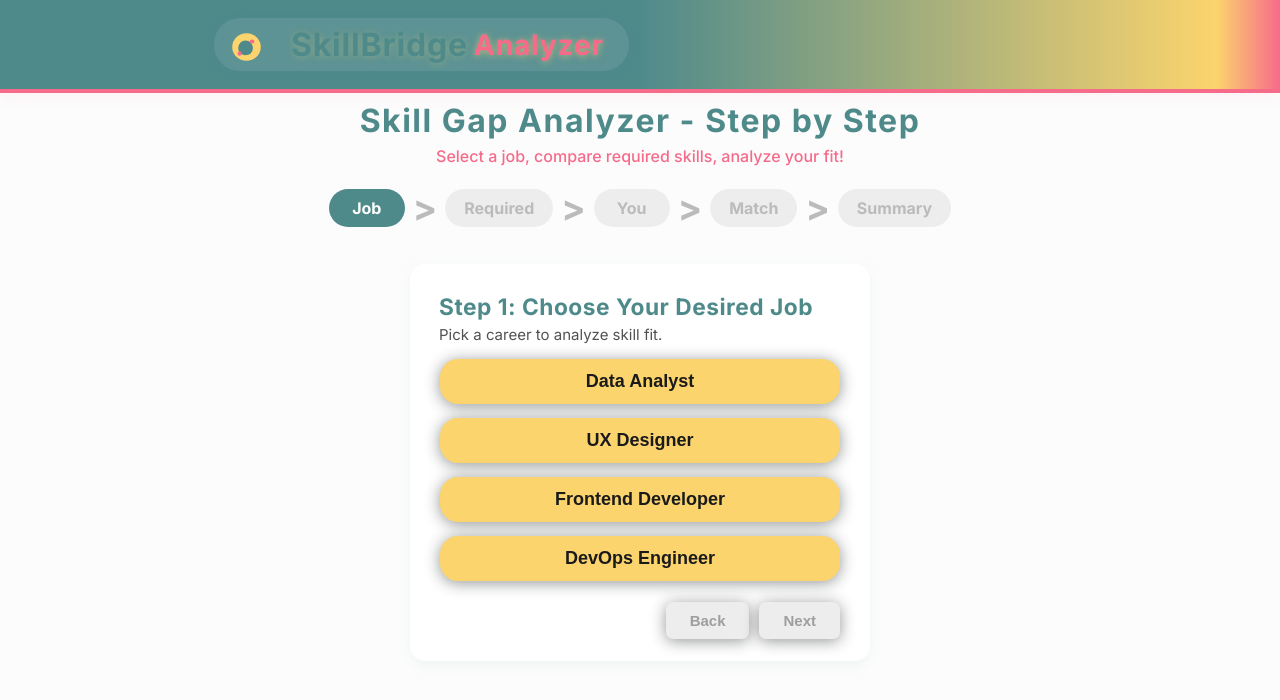
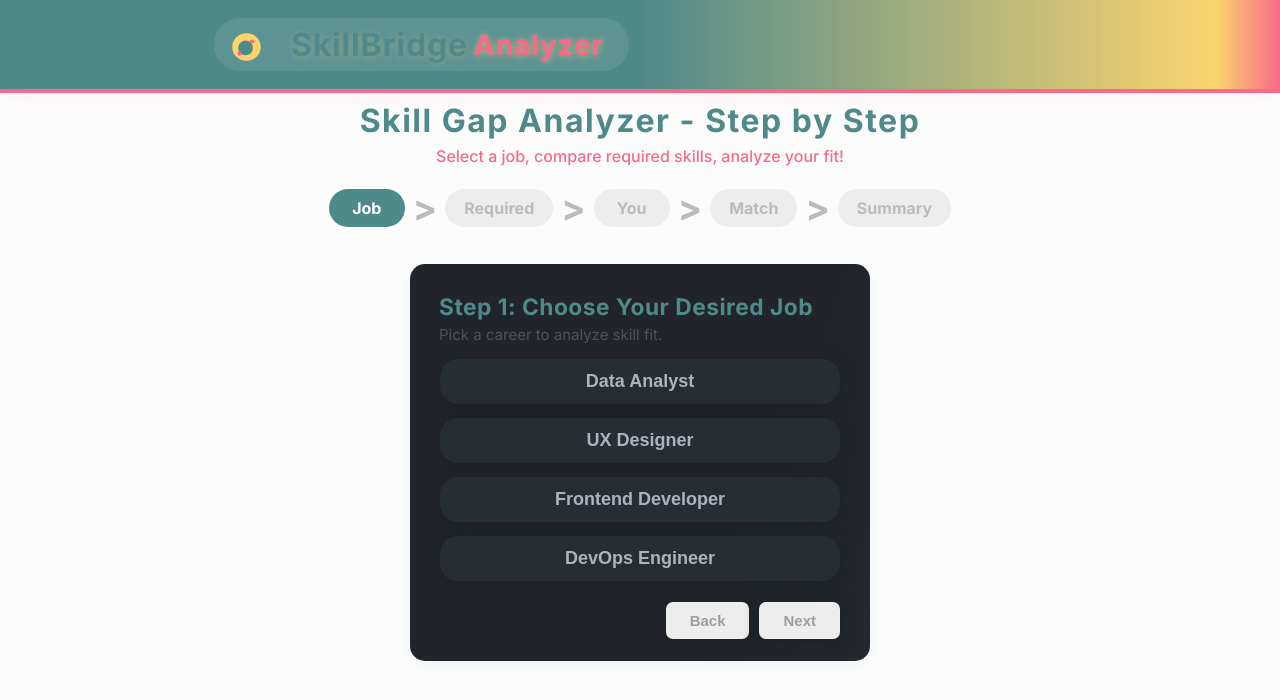
Before and after one commit to Workflow-Manager-admin/skillbridge-analyzer-26337-461d2305, a React (Create React App) app in the folder skillbridge_analyzer/: page / in a window 1280 px wide. Shown: the top 700 px of the page. Built offline with nearby package versions, Linux system fonts and the light colour scheme; the HTML template or start-up script is replaced by a standard one.

Commit message:
Auto-commit: Changes as of 2025-05-30T22:06:37.526352+00:00

```diff
--- a/skillbridge_analyzer/src/MainContainer.js
+++ b/skillbridge_analyzer/src/MainContainer.js
@@ -158,7 +158,7 @@ function MainContainer() {
   // Step 1: job selection
   function renderJobSelect() {
     return (
-      <div style={styles.cardBlock}>
+      <div style={{...styles.cardBlock, background: "linear-gradient(109deg,#21242a 70%,#252a31 120%)"}}>
         <h2 style={styles.heading}>Step 1: Choose Your Desired Job</h2>
         <p style={styles.stepDesc}>Pick a career to analyze skill fit.</p>
         <div style={styles.jobList}>
@@ -168,8 +168,8 @@ function MainContainer() {
               onClick={() => setJobIdx(idx)}
               style={{
                 ...styles.jobBtn,
-                background: jobIdx === idx ? THEME.primary : THEME.secondary,
-                color: jobIdx === idx ? "#fff" : "#1a1a1a"
+                background: jobIdx === idx ? THEME.primary : "#272E33",
+                color: jobIdx === idx ? "#fff" : "#abb4be"
               }}
             >
               {j.title}
```
Also changed, not shown: 1 other file (tests, documents, lock files or other folders).
